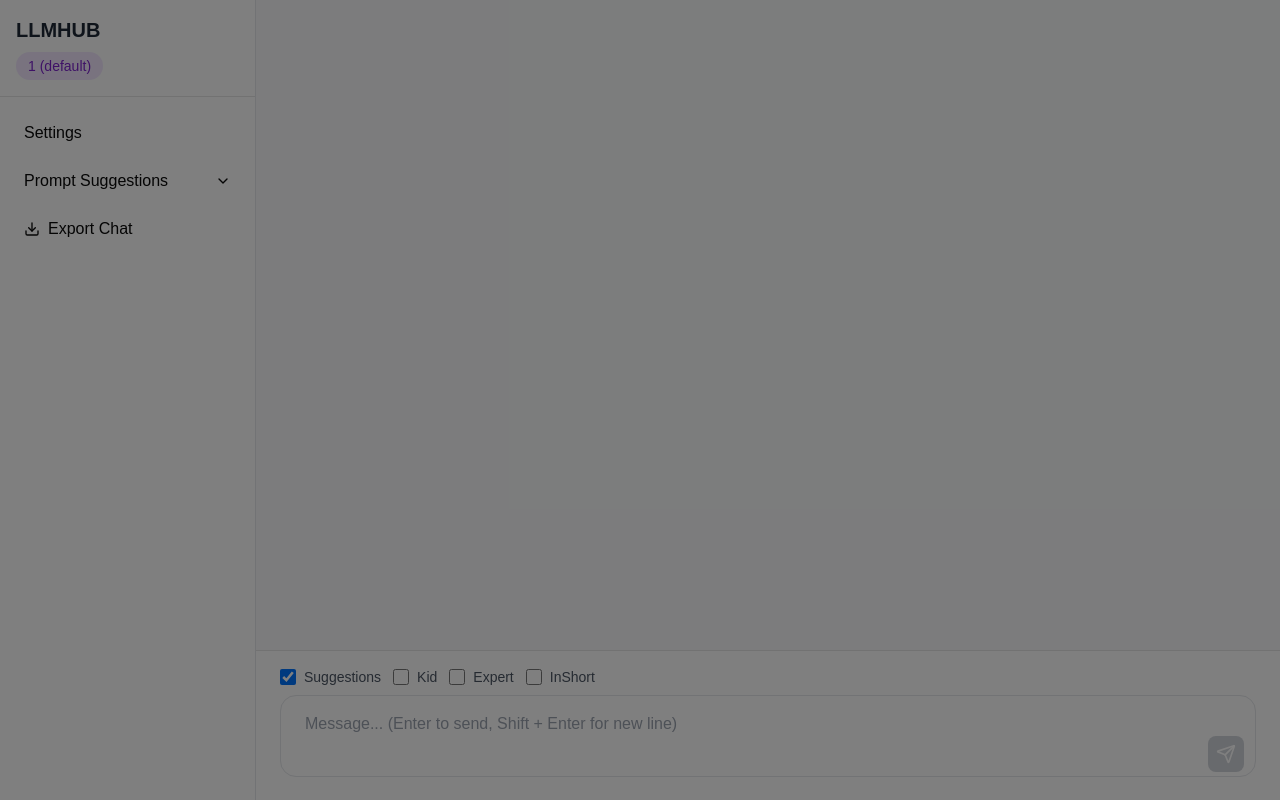
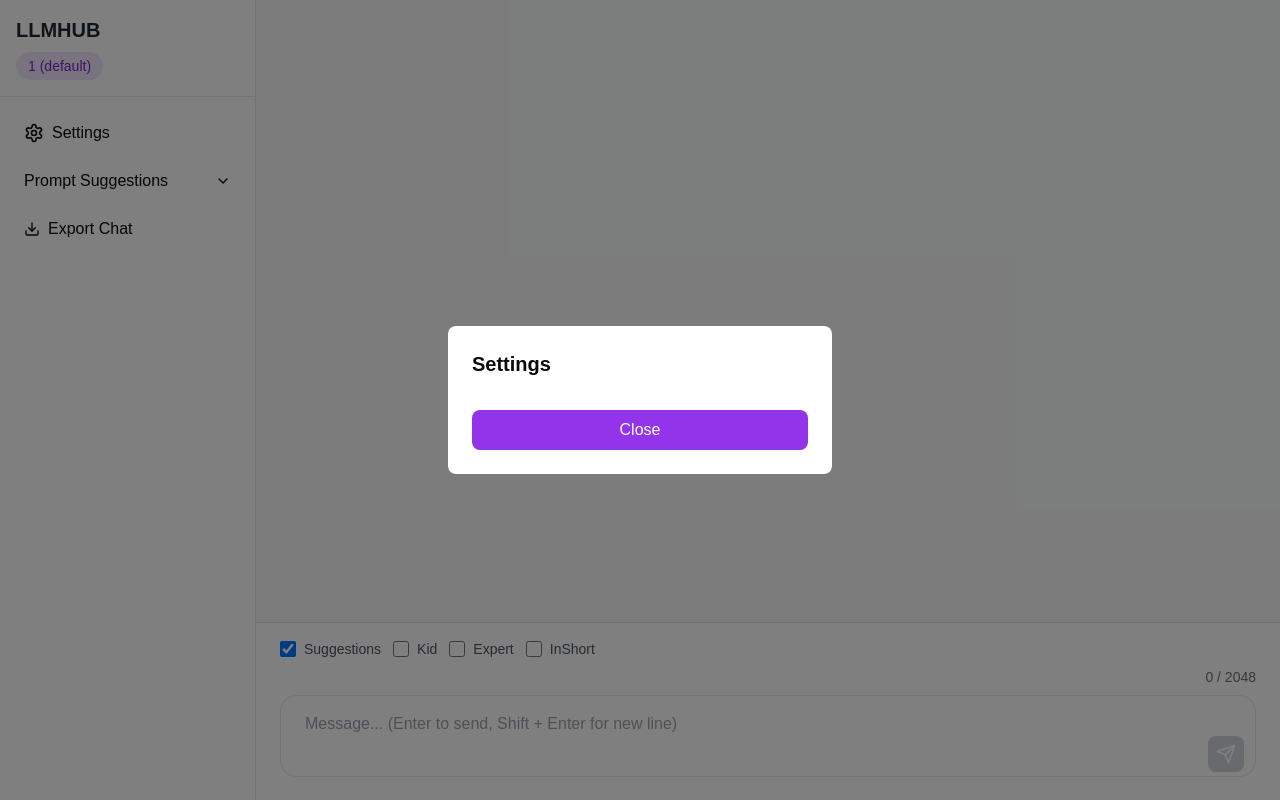
Before and after one commit to MDMOQADDAS/LLMHUB, a Next.js app: page /models/1/chat in a window 1280 px wide. Both pictures are taken after a click on the button "Settings". Built offline with nearby package versions, Linux system fonts and the light colour scheme.

Commit message:
optimzed the featrues

```diff
--- a/components/ChatClient.tsx
+++ b/components/ChatClient.tsx
@@ -1,7 +1,7 @@
 "use client";
 import { useState, useRef, useEffect, useCallback } from 'react';
 import { useSearchParams } from "next/navigation";
-import { Send, Loader2, Bot, User, Copy, Check, StopCircle, RotateCcw, Share2, Download, ChevronDown } from 'lucide-react';
+import { Send, Loader2, Bot, User, Copy, Check, StopCircle, RotateCcw, Share2, Download, ChevronDown, Settings } from 'lucide-react';
 import { toast } from 'sonner';
 import { useHotkeys } from 'react-hotkeys-hook';
 import { motion, AnimatePresence } from 'framer-motion';
@@ -480,8 +480,9 @@
         <div className="flex-1 p-4">
           <button
             onClick={() => setShowSettings(s => !s)}
-            className="w-full p-2 mb-2 text-left hover:bg-gray-100 rounded-lg transition-colors"
+            className="w-full p-2 mb-2 text-left hover:bg-gray-100 rounded-lg transition-colors flex items-center gap-2"
           >
+            <Settings className="w-5 h-5" />
             Settings
           </button>
 
@@ -631,6 +632,9 @@
               </label>
             </div>
             <form onSubmit={handleSubmit} className="relative">
+              <div className="flex items-center gap-2 mb-2">
+                <span className="ml-auto text-sm text-gray-500">{input.length} / 2048</span>
+              </div>
               <textarea
                 ref={textareaRef}
                 value={input}
@@ -679,7 +683,11 @@
             animate={{ opacity: 1 }}
             exit={{ opacity: 0 }}
           >
-            {/* Settings content */}
+            <div className="bg-white rounded-lg p-6 w-96">
+              <h2 className="text-xl font-semibold mb-4">Settings</h2>
+              {/* Add settings content here */}
+              <button onClick={() => setShowSettings(false)} className="mt-4 w-full p-2 bg-purple-600 text-white rounded-lg hover:bg-purple-700">Close</button>
+            </div>
           </motion.div>
         )}
       </AnimatePresence>
```
